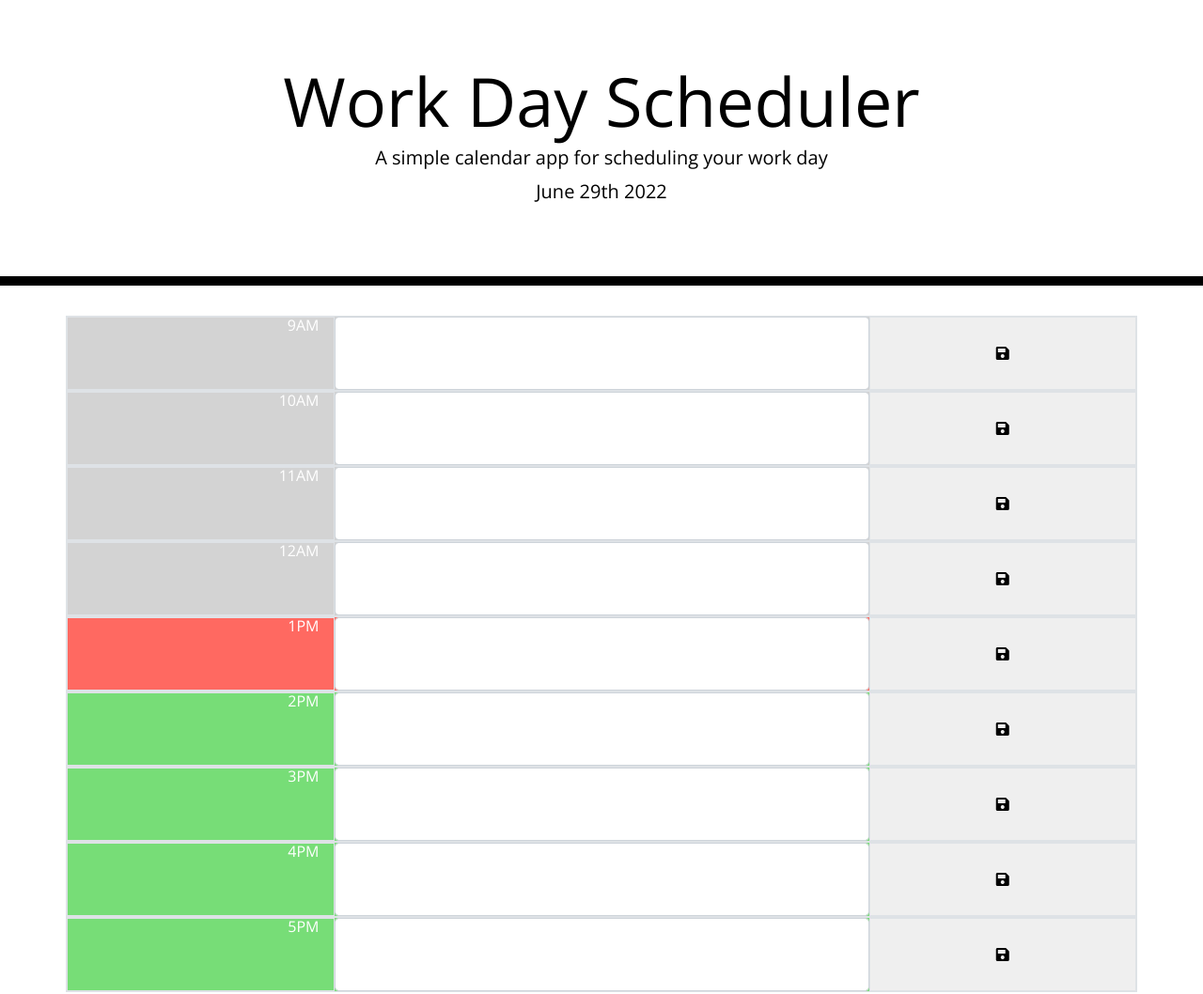
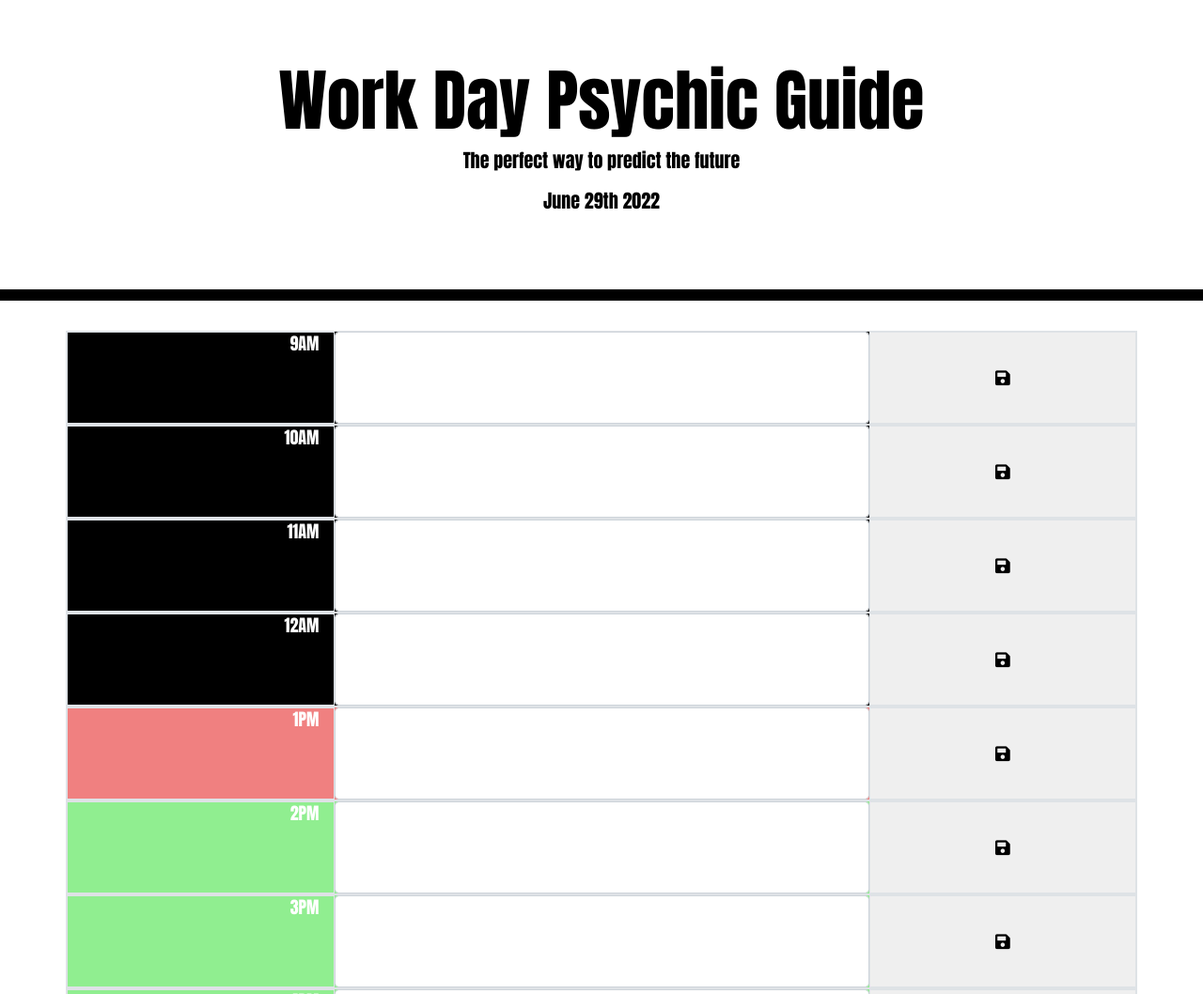
Before and after one commit to Mattchublue/Scheduler-of-the-future, a plain HTML site: page index.html in a window 1280 px wide. Shown: the top 1058 px of the page at 94% size. Drawn offline with nearby package versions, Linux system fonts and the light colour scheme.

Commit message:
added addtl CSS

```diff
--- a/assets/css/style.css
+++ b/assets/css/style.css
@@ -1,16 +1,15 @@
 body {
-    font-family: 'Open Sans', sans-serif;
-    font-size: 16px;
-    line-height: 1;
+    font-family: Impact, Haettenschweiler, 'Arial Narrow Bold', sans-serif;
+    font-size: 18px;
+    line-height: 1.33;
   }
 
   textarea{
     background: transparent;
     border: none;
     resize: none;
-    color: #000000;
-    border-left: 1px solid black;
-    padding: 10px;
+    color: black;
+    padding: 8px;
   }
 
   .jumbotron {
@@ -18,42 +17,34 @@ body {
     background-color: transparent;
     color: black;
     border-radius: 0;
-    border-bottom: 10px solid black;
+    border-bottom: 12px solid black;
   }
 
-  .description{
-    white-space: pre-wrap;
-  }
-
-  .time-block{
-    text-align: center;
-    border-radius: 15px;
-  }
 
   .row {
     white-space: pre-wrap;
-    height: 80px;
+    height: 100px;
     border-top: 1px solid white;;
   }
 
   .hour {
     background-color: #ffffff;
-    color: #000000;
-    border-top: 1px dashed #000000;
+    color: black;
+    border-top: 1px dashed black;
   }
 
   .past {
-    background-color: #d3d3d3;
+    background-color: black;
     color: white;
   }
 
   .present {
-    background-color: #ff6961;
+    background-color: lightcoral;
     color: white;
   }
 
   .future {
-    background-color: #77dd77;
+    background-color: lightgreen;
     color: white;
   }
 
@@ -61,7 +52,7 @@ body {
     border-left: 1px solid black;
     border-top-right-radius: 15px;
     border-bottom-right-radius: 15px;
-    background-color: #06AED5;
+    background-color: blue;
     color: white;
   }
 
--- a/index.html
+++ b/index.html
@@ -24,8 +24,8 @@
 
   <body>
     <header class="jumbotron">
-      <h1 class="display-3">Work Day Scheduler</h1>
-      <p class="lead">A simple calendar app for scheduling your work day</p>
+      <h1 class="display-3">Work Day Psychic Guide</h1>
+      <p class="lead">The perfect way to predict the future</p>
       <p id="currentDay" class="lead"></p>
     </header>
     <div class="container">
```
